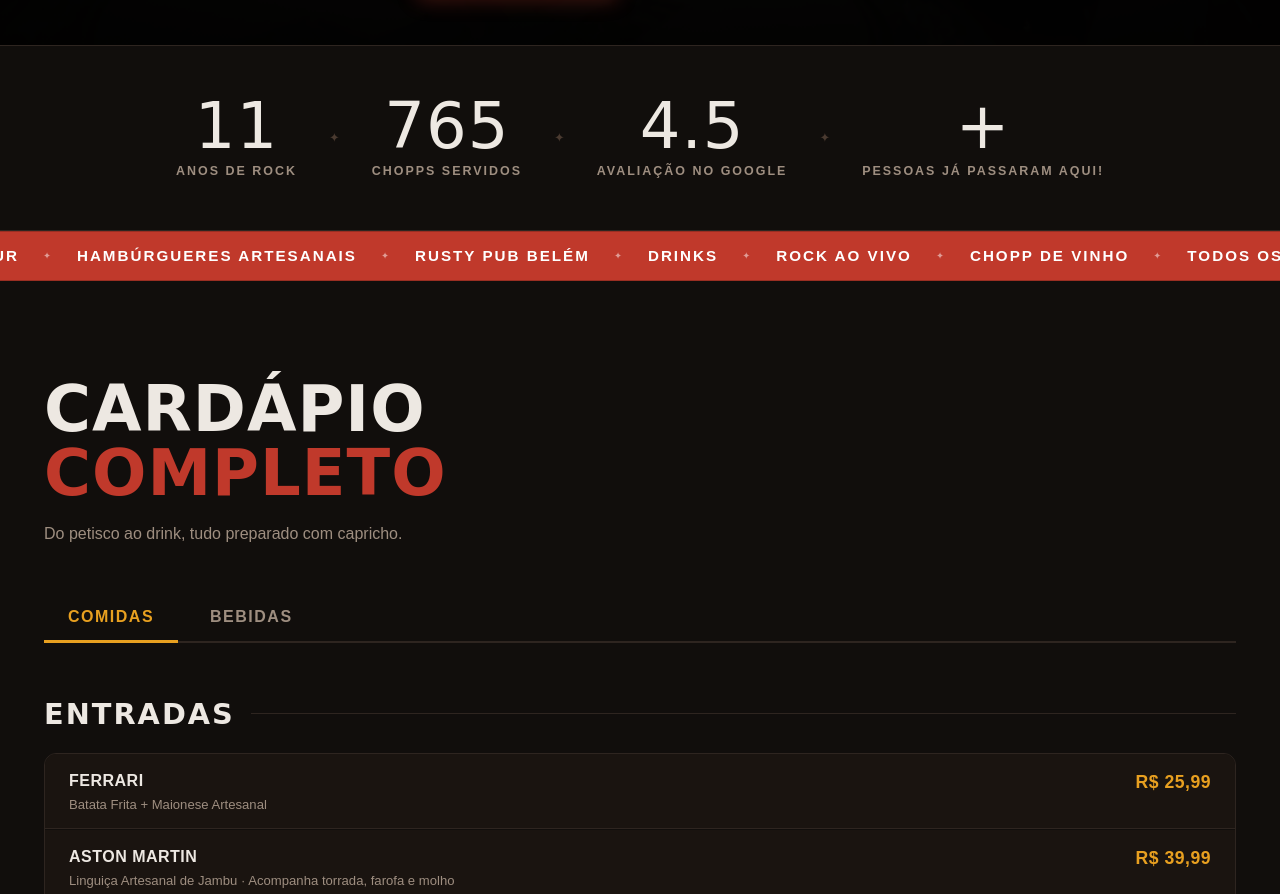
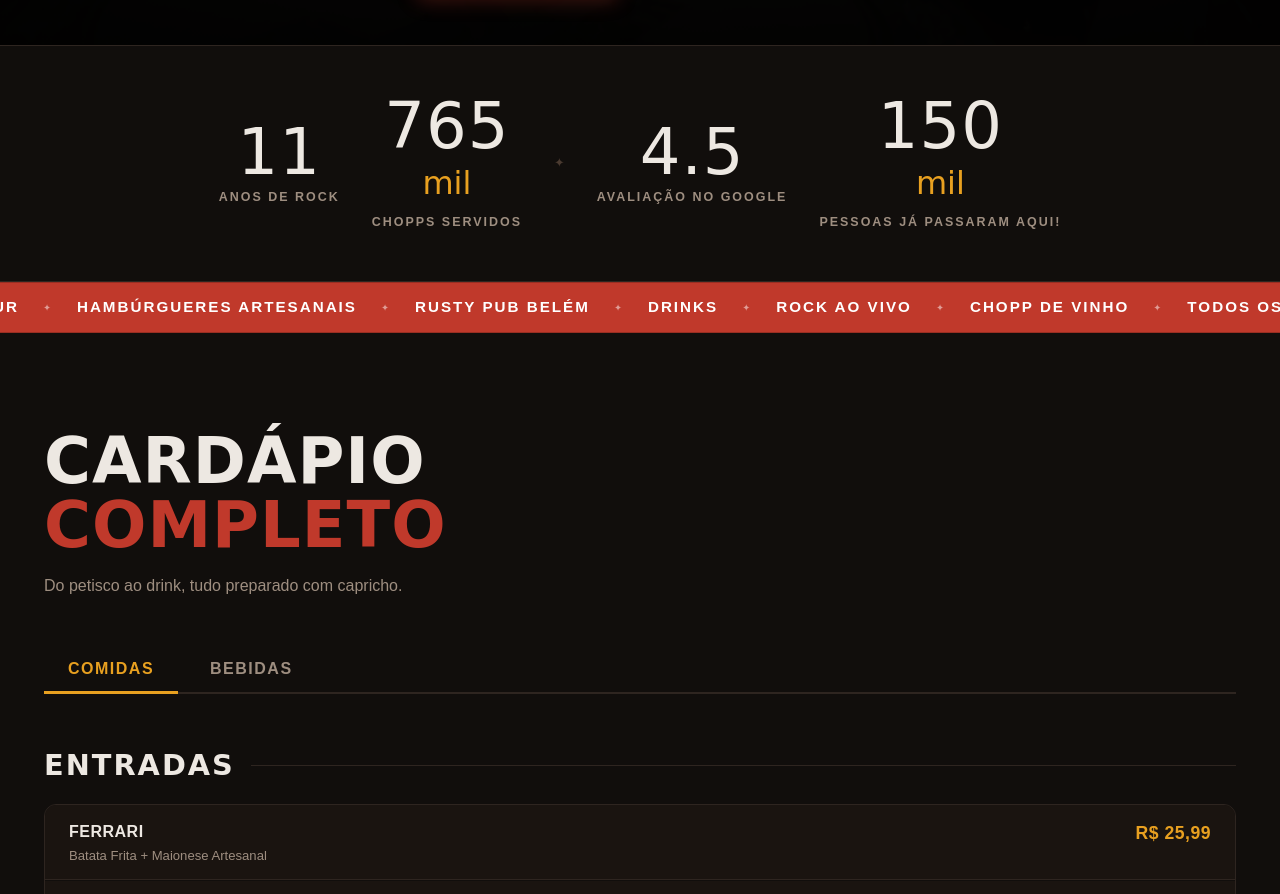
Before and after one commit to vazlucase/rustypub, a website: page index.html in a window 1280 px wide. Shown: the part 872-1766 px from the top of the page. Drawn offline with Linux system fonts and the light colour scheme; a web font is replaced by a local one.

Commit message:
update info +

```diff
--- a/index.html
+++ b/index.html
@@ -153,20 +153,20 @@
           <span class="stats__num" data-target="11"></span>
           <span class="stats__label">Anos de rock</span>
         </div>
-        <div class="stats__divider" aria-hidden="true">✦</div>
         <div class="stats__item reveal reveal-delay-2">
-          <span class="stats__num" data-target="765.423">0</span><span class="stats__num--suffix"></span>
-          <span class="stats__label">Chopps servidos</span>
+          <span class="stats__num" data-target="765">0</span>
+          <span class="stats__num--suffix"> mil</span>
+          <span class="stats__label">chopps servidos</span>
         </div>
         <div class="stats__divider" aria-hidden="true">✦</div>
         <div class="stats__item reveal reveal-delay-3">
           <span class="stats__num" data-target="4.5">★</span><span class="stats__num--suffix"></span>
           <span class="stats__label">Avaliação no Google</span>
         </div>
-        <div class="stats__divider" aria-hidden="true">✦</div>
-        <div class="stats__item reveal reveal-delay-3">
-          <span class="stats__num" data-target="100mil">+</span><span class="stats__num--suffix"></span>
-          <span class="stats__label">pessoas já passaram aqui!</span>
+        <div class="stats__item reveal reveal-delay-2">
+          <span class="stats__num" data-target="150">0</span>
+          <span class="stats__num--suffix"> mil</span>
+          <span class="stats__label">Pessoas já passaram aqui!</span>
         </div>
       </div>
     </section>
```
